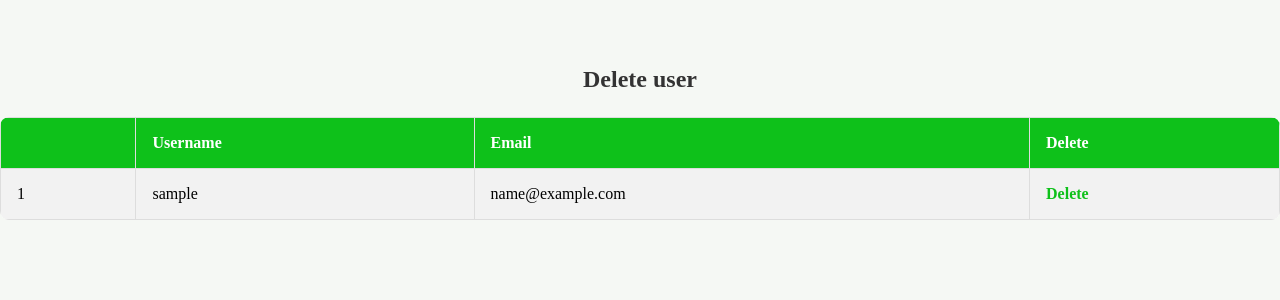
After one commit to TechMaster2099/asset_tracking_system, a PHP site: page /delete_users.php in a window 1280 px wide. The commit adds this page. Shown: the top 300 px of the page. Run offline with PHP 8.4, Linux system fonts and the light colour scheme; tables that the repository leaves empty or names only in its code hold one stand-in row (values such as "Sample post").

Commit message:
modification

```diff
--- /dev/null
+++ b/delete_users.php
@@ -0,0 +1,41 @@
+<?php
+include 'connect.php';
+
+$sql="SELECT * FROM users";
+$result=$conn->query($sql);
+?>
+<!DOCTYPE html>
+<html lang="en">
+<head>
+    <meta charset="UTF-8">
+    <meta name="viewport" content="width=device-width, initial-scale=1.0">
+    <link rel="stylesheet" href="style.css">
+    <title>Delete users</title>
+</head>
+<body>
+    <h2>Delete user</h2>
+    <table>
+        <tr>
+            <th></th>
+            <th>Username</th>
+            <th>Email</th>
+            <th>Delete</th>
+        </tr>
+        <?php
+          $counter = 1;
+         while ($row = $result->fetch_assoc()):
+        ?>
+
+        <tr>
+            <td><?php echo $counter++; ?></td>
+            <td><?php echo $row['username'];?></td>
+            <td><?php echo $row['email'];?></td>
+            <td>
+                <a id="delete-button" href="delete.php?id=<?php echo $row['user_id']; ?>">Delete</a>
+            </td>
+        </tr>
+      <?php endwhile; ?>
+
+    </table>
+</body>
+</html>
--- a/style.css
+++ b/style.css
@@ -92,3 +92,34 @@ h2{
     text-decoration: none;
     font-size: 25px;
 }
+
+table{
+  width: 100%;
+  border-collapse: collapse;
+  margin-top: 24px;
+  background-color: #fff;
+  border-radius: 9px;
+  overflow: hidden;
+}
+
+table th,
+table td{
+    padding: 16px;
+    border: 1px solid #ddd;
+    text-align: left;
+    font-size: 16px;
+}
+
+table th {
+  background-color: #0ec11a;
+  color: #fff;
+}
+table tr:nth-child(even) {
+  background-color: #f2f2f2;
+}
+
+#delete-button{
+  color:  #0ec11a;
+  text-decoration: none;
+  font-weight: bold;
+}
```
Also changed, not shown: add_users.php (+22 -1 lines), delete.php (added, +24 -0 lines).
